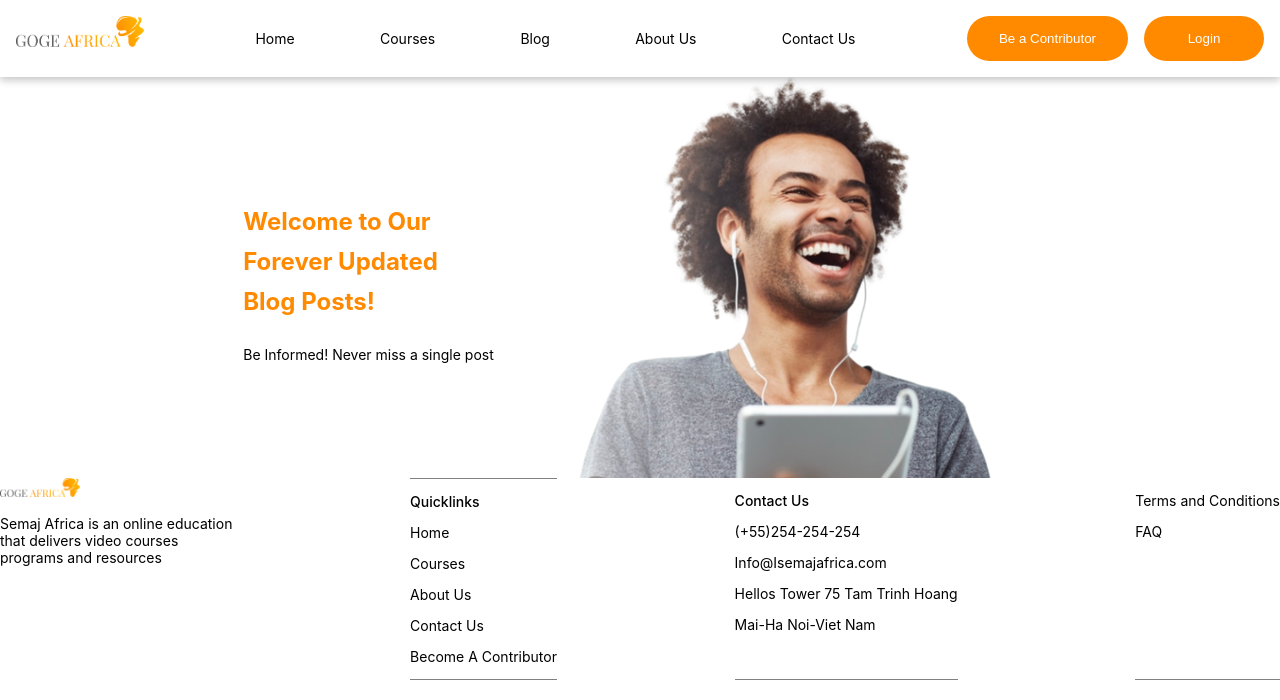
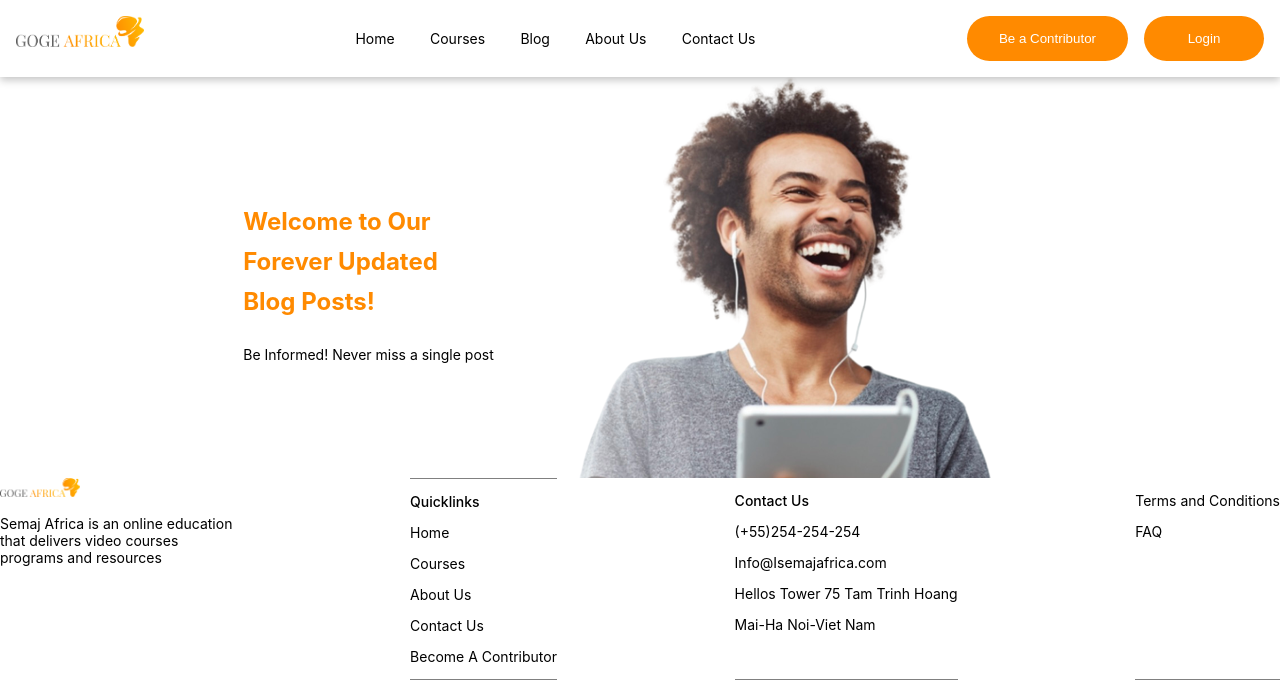
Before and after one commit to olatunde1998/Goge-Africa, a React (Create React App) app: page /blog in a window 1280 px wide. Shown: the top 700 px of the page. Built offline with nearby package versions, Linux system fonts and the light colour scheme.

Commit message:
restyle nav component

```diff
--- a/src/components/navigationComponents/NavigationComponent.jsx
+++ b/src/components/navigationComponents/NavigationComponent.jsx
@@ -9,20 +9,29 @@ const NavComponentWrapper = styled.div`
   display: flex;
   justify-content: space-between;
   padding: 1rem;
-    box-shadow: rgba(0, 0, 0, 0.24) 0px 3px 8px;
+  max-width: 1440px;
+  margin: 0 auto;
   & div:nth-child(2){
     flex-grow: 1;
   }
 }
 `
 
+const NavComponentContainer = styled.div`
+@media (min-width: 768px) {
+  box-shadow: rgba(0, 0, 0, 0.24) 0px 3px 8px;
+}
+`
+
 function NavigationComponent() {
   return (
+    <NavComponentContainer>
       <NavComponentWrapper>
         <NavigationImg/>
         <NavigationList />
         <NavigationBtn/>
       </NavComponentWrapper>
+    </NavComponentContainer>
   )
 }
 
--- a/src/components/navigationComponents/NavigationImage.jsx
+++ b/src/components/navigationComponents/NavigationImage.jsx
@@ -4,7 +4,8 @@ import styled from 'styled-components';
 
 const NavImageWrapper = styled.div`
     max-width: 8rem;
-    margin: 0 auto;
+    margin-left: 10px;
+    margin-top: 10px;
     @media (min-width: 768px){
       margin: 0;
     }`;
--- a/src/components/navigationComponents/NavigationList.jsx
+++ b/src/components/navigationComponents/NavigationList.jsx
@@ -7,7 +7,8 @@ const NavigationListContainer = styled.div`
       justify-content: space-between;
       vertical-align: center;
       padding: 0 .5rem;
-      max-width: 600px;
+      max-width: 400px;
+
     }
 `;
 
```
Lines whose indentation alone changed are shown as unchanged.
